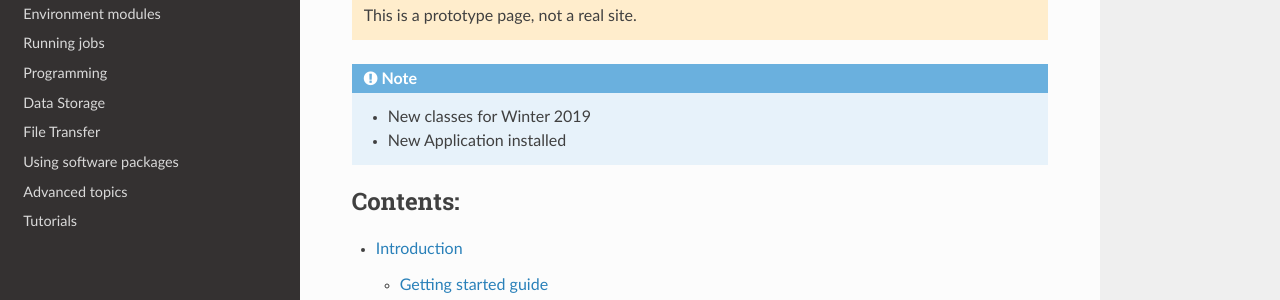
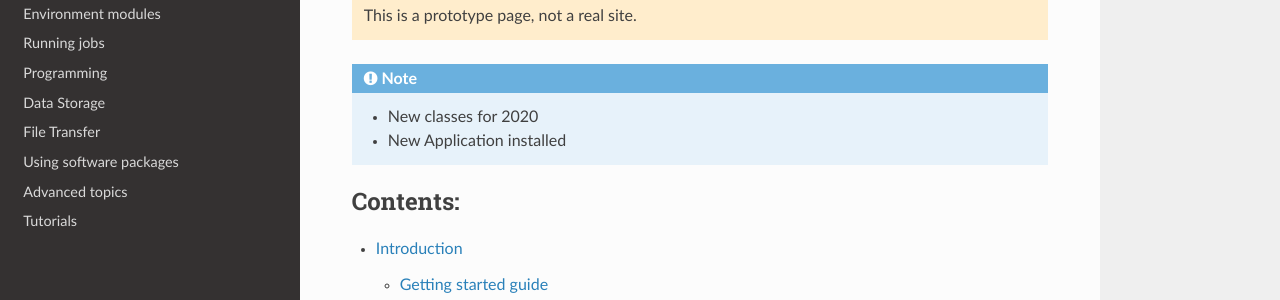
Before and after one commit to schuang/hoffman2-user-guide, a Sphinx documentation site: the page built from source/index.rst, in a window 1280 px wide and 900 px high. Shown: the part 197-497 px from the top of the window. Built offline with Sphinx 7.4.7 and the Read the Docs theme 2.0.0, drawn with Linux system fonts in a browser that asks for light colours.

Commit message:
Update index.rst

```diff
--- a/source/index.rst
+++ b/source/index.rst
@@ -7,7 +7,7 @@ Hoffman2 Cluster User Guide
    This is a prototype page, not a real site.
 
 .. note::
-   * New classes for Winter 2019
+   * New classes for 2020
    * New Application installed
 
 .. toctree::
```
